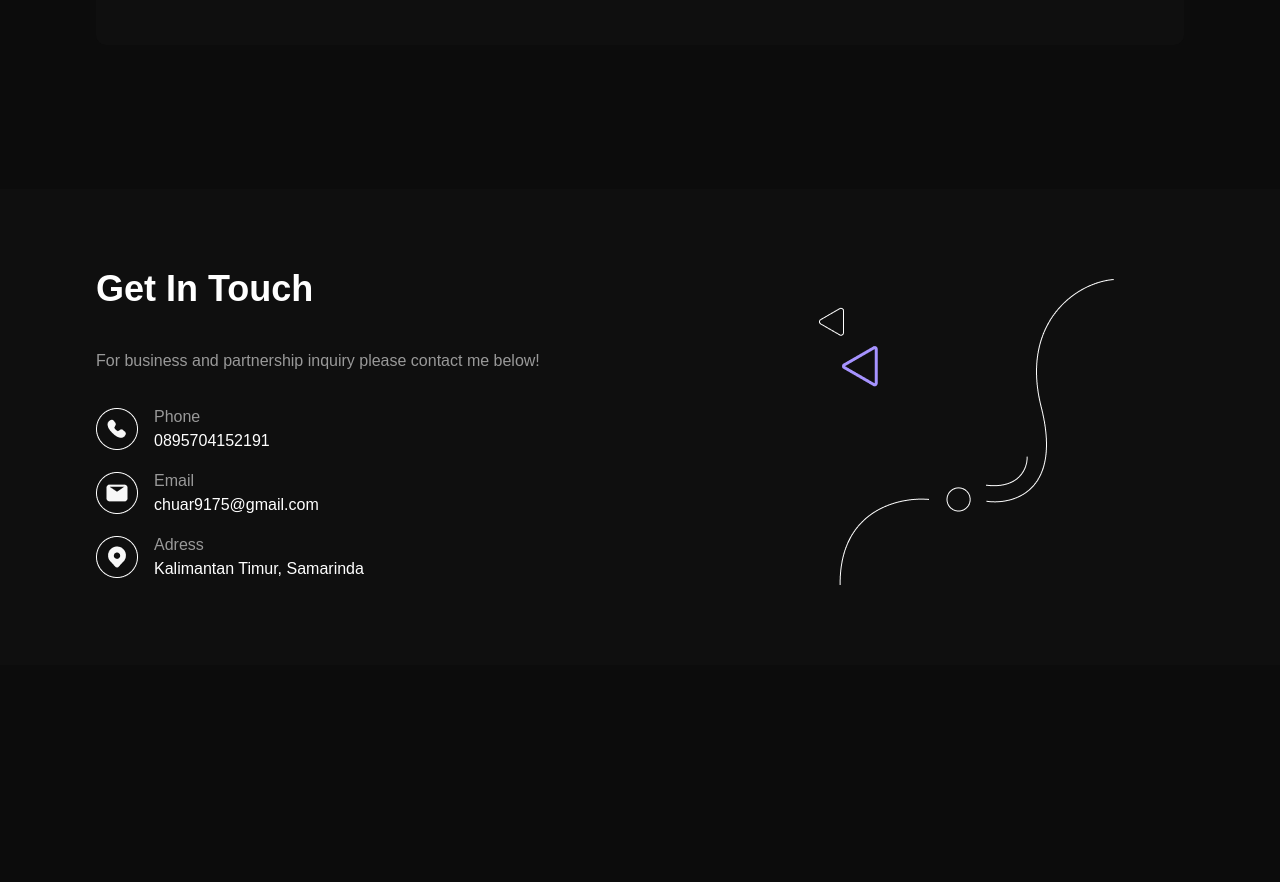
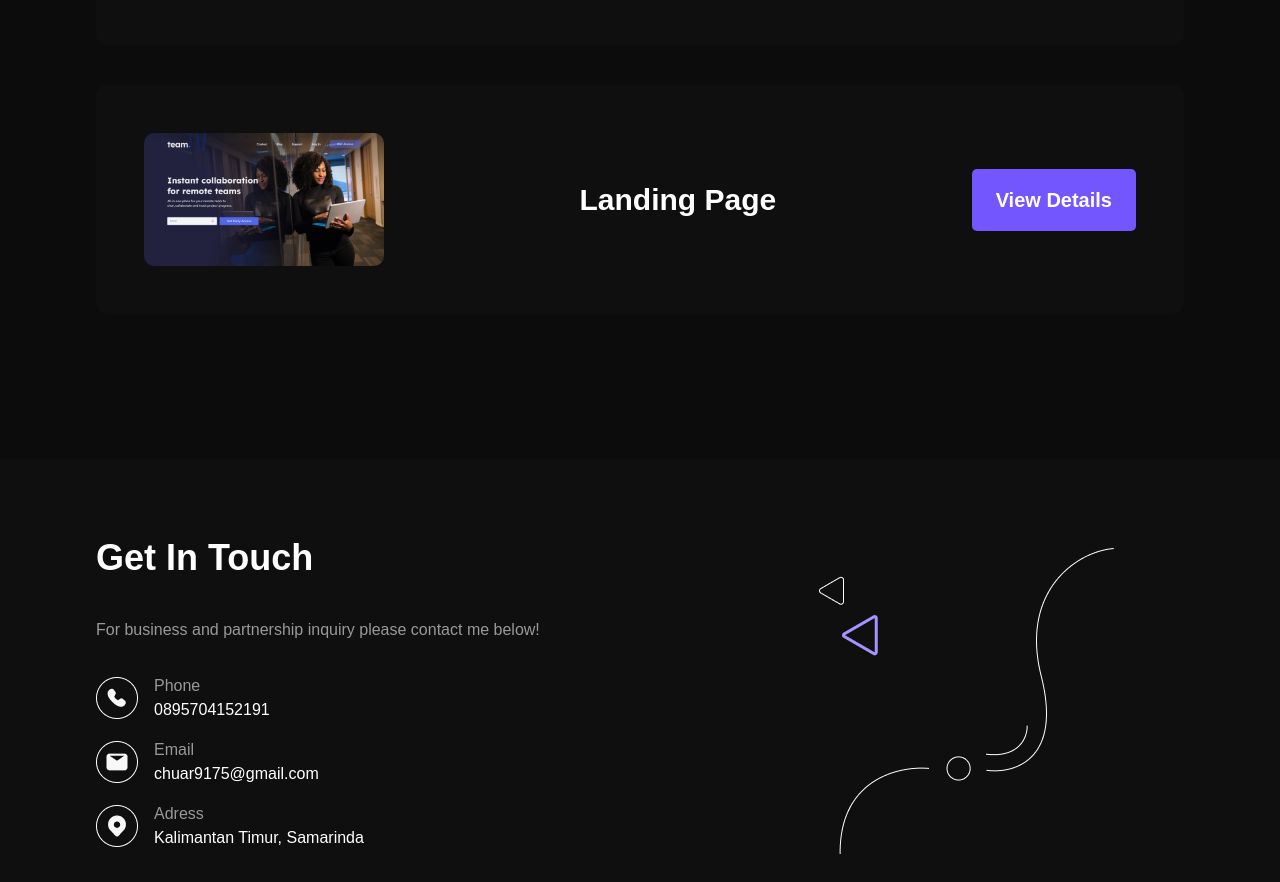
Before and after one commit to DanielChuaaa/Daniel-Chua, a website: page src/project.html in a window 1280 px wide. Shown: the part 1868-2750 px from the top of the page. Before the commit the page ends 2533 px from the top, so only its background shows below. Drawn offline with Linux system fonts and the light colour scheme.

Commit message:
Update project.html

```diff
--- a/src/project.html
+++ b/src/project.html
@@ -63,6 +63,12 @@
             <p>Dashboard Time</p>
             <a href="https://danielchuaaa.github.io/time-tracking-dashboard-main/src/">View Details</a>
           </div>
+
+          <div class="projectCard hiddenText">
+            <img src="../assets/detik.png" alt="time" class="imgProject" />
+            <p>Landing Page</p>
+            <a href="https://danielchuaaa.github.io/assesmentDetik/src/">View Details</a>
+          </div>
         </div>
       </div>
     </section>
```
